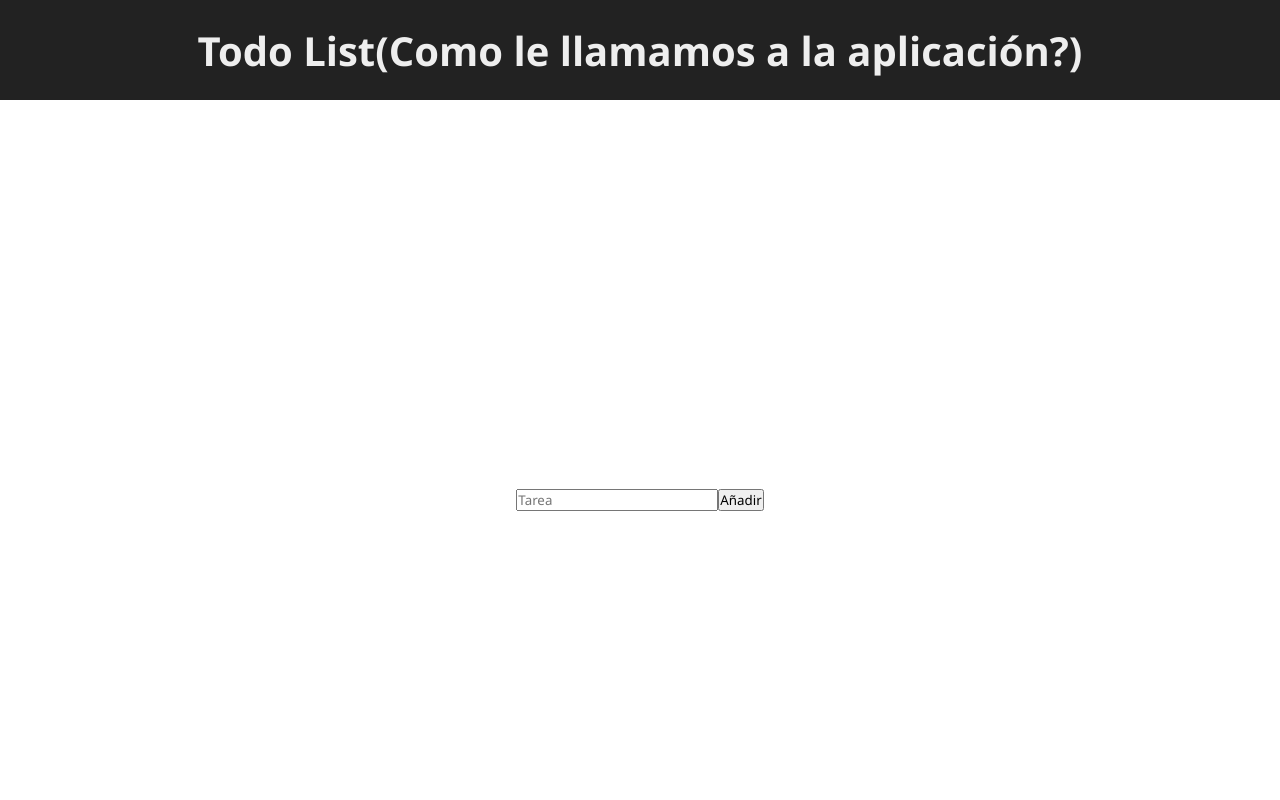
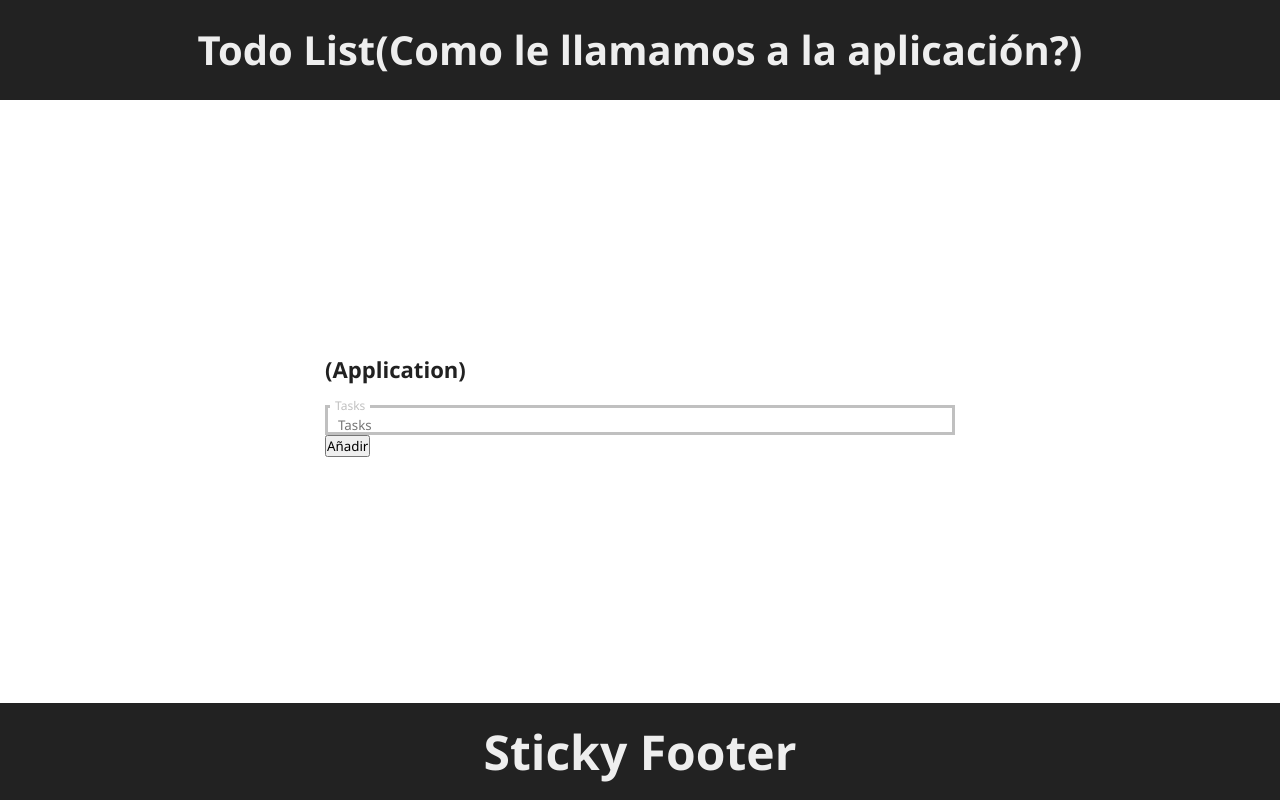
Before and after one commit to Jochizan/mernask-jz, a plain HTML site: page index.html in a window 1280 px wide. Shown: the top 800 px of the page. Drawn offline with Linux system fonts and the light colour scheme.

Commit message:
Update input principal

```diff
--- a/css/app.css
+++ b/css/app.css
@@ -11,6 +11,24 @@
   /* Colores provisionales */
   --dark: #222;
   --white: #eee;
+  --color-light: white;
+  --color-dark: #212121;
+  --color-signal: #fab700;
+
+  --color-background: var(--color-light);
+  --color-text: var(--color-dark);
+  --color-accent: var(--color-signal);
+
+  --size-bezel: 0.5rem;
+  --size-radius: 4px;
+
+  line-height: 1.4;
+  font-family: 'Inter', sans-serif;
+  font-size: calc(0.6rem + 0.4vw);
+  color: var(--color-text);
+  background: var(--color-background);
+  font-weight: 300;
+  /* padding: 0 calc(var(--size-bezel) * 3); */
 }
 
 body {
@@ -21,15 +39,16 @@ body {
 
 main {
   flex-grow: 1;
+  display: flex;
+  justify-content: center;
+  align-items: center;
 }
 
 header {
   background-color: var(--dark);
-;
 }
 
 /* Navbar */
-
 
 .navbar__title {
   font-size: 40px;
@@ -48,8 +67,6 @@ header {
 /* Footer */
 
 .line {
-  display: flex;
-  align-items: center;
   height: 1px;
   background-color: var(--dark);
 }
@@ -65,12 +82,64 @@ header {
   font-size: 48px;
 }
 
-/* Inputs Container */
+/* Title inputs */
+
+.title__inputs {
+  margin-bottom: 20px;
+}
 
 .inputs__container {
-  width: 100vw;
-  height: 100vh;
-  display: flex;
-  justify-content: center;
-  align-items: center;
+  margin-top: 8px;
 }
+
+.input__label {
+  display: block;
+  width: calc(80vw - 10px);
+  height: 40px;
+  border: 3px solid silver;
+  padding: 8px 10px;
+  position: relative;
+  box-sizing: border-box;
+}
+
+.input__label .input__task {
+  display: block;
+  border: none;
+  width: 100%;
+  background: transparent;
+  outline: none;
+}
+
+.input__label .input__span {
+  color: silver;
+  position: absolute;
+  top: 8px;
+  left: 10px;
+}
+
+/* focus */
+
+.input__label:focus {
+  border-color: #ff4040;
+}
+
+.input__label .input__span:focus {
+  color: #ff4040;
+}
+
+/* Top */
+
+.input__label .input__span {
+  left: 2px;
+  top: -10px;
+  font-size: 12px;
+  background: white;
+  padding: 0 5px;
+}
+
+@media (min-width: 960px) {
+  .input__label {
+    width: calc(50vw - 10px);
+    height: 30px;
+  }
+}
--- a/index.html
+++ b/index.html
@@ -25,10 +25,24 @@
       </nav>
     </header>
     <main>
-      <div class="inputs__container">
-        <input type="text" name="task" id="task" placeholder="Tarea" />
-        <input type="button" value="Añadir" />
-      </div>
+      <form action="#">
+        <div class="inputs__container">
+          <div class="title__inputs">
+            <h2><i></i>(Application)</h2>
+          </div>
+          <label class="input__label" for="">
+            <span class="input__span">Tasks</span>
+            <input
+              type="text"
+              class="input__task"
+              name="task"
+              id="task"
+              placeholder="Tasks"
+            />
+          </label>
+          <input type="button" class="input__submit" value="Añadir" />
+        </div>
+      </form>
     </main>
     <footer class="footer">
       <div>
@@ -38,5 +52,6 @@
         <h2>Sticky Footer</h2>
       </div>
     </footer>
+    <script src="./js/index.js" type="module"></script>
   </body>
 </html>
--- a/js/index.js
+++ b/js/index.js
@@ -1,2 +1,3 @@
-console.log('Test');
-console.log('Hola mundo')
+import { d, w, n } from './modules/global.js';
+
+console.log(d, w, n);
```
